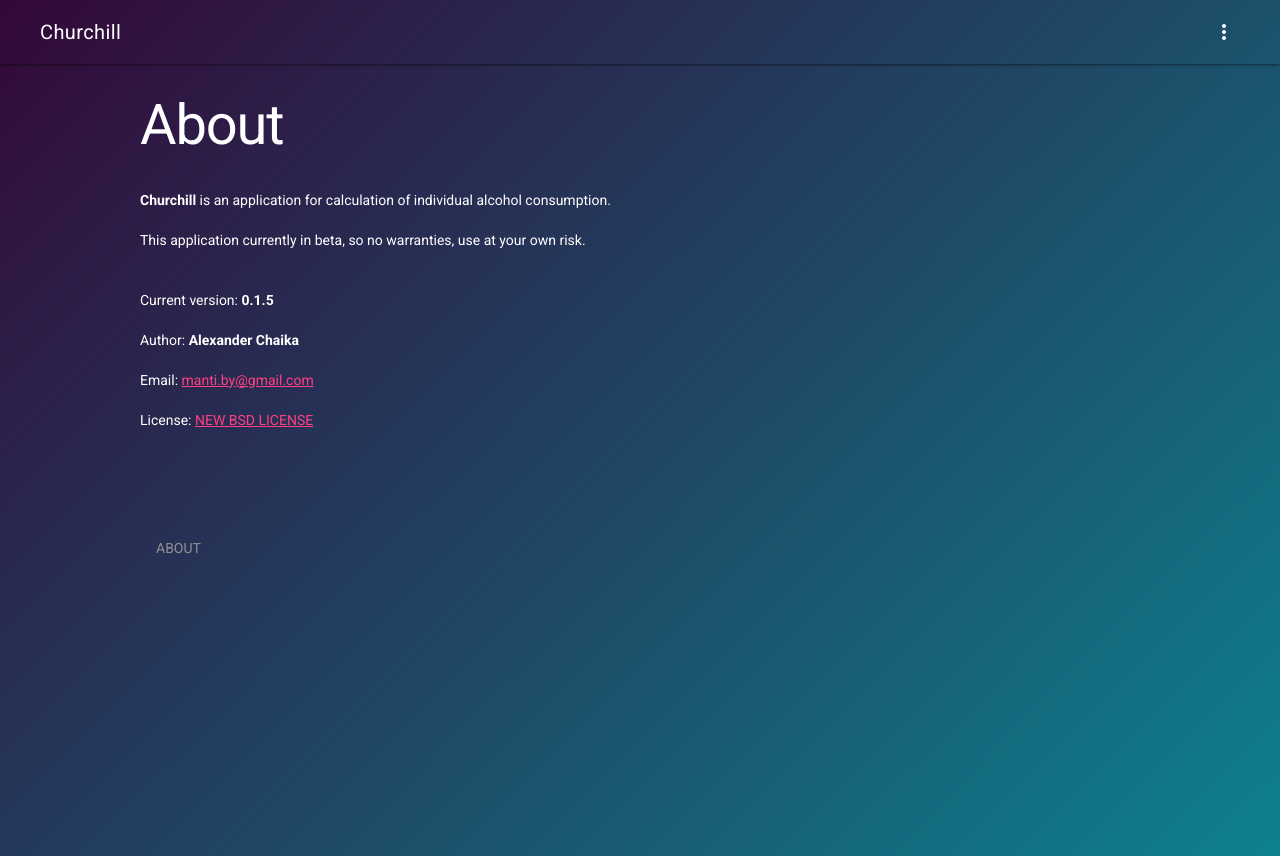
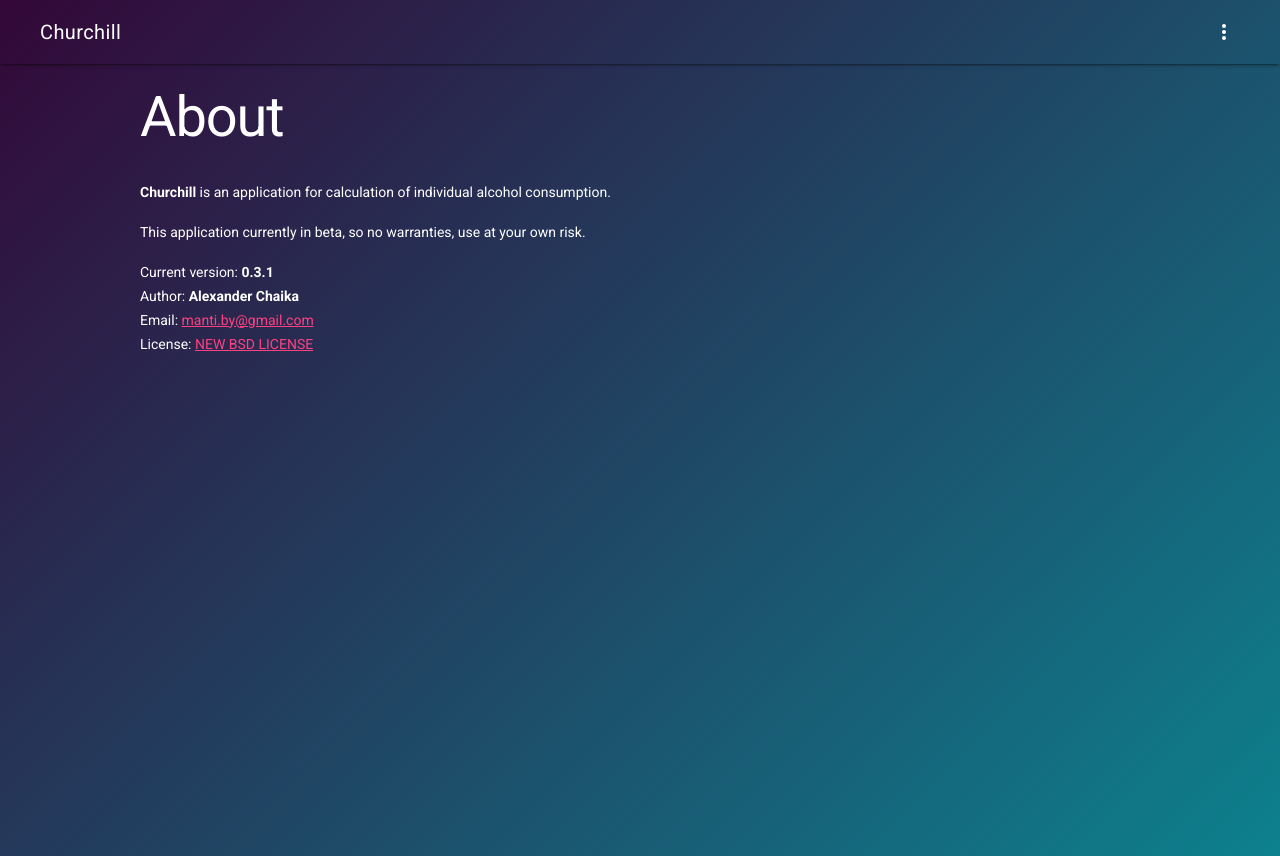
Before and after one commit to manti-by/Traugott, a Django app: page /about in a window 1280 px wide. Run offline with Django 3.2, Linux system fonts and the light colour scheme; data that the repository does not hold is empty; style sheets or scripts are compiled from the project's sources; parts of the project's set-up code (start-up, migrations or seed data) failed here and were passed over; some libraries are stand-ins or nearby versions.

Commit message:
Update base layout

```diff
--- a/app/churchill/static/js/plugins/dialog.js
+++ b/app/churchill/static/js/plugins/dialog.js
@@ -6,20 +6,24 @@
         var dialog = $('<div class="dialog gradient"></div>');
 
         dialog.open = function() {
-            if ($(window).width() < 769) {
-                dialog.css('height', $(window).height()).animate({ left: 0 }, 250);
+            var width = $(window).width(),
+                height = $(window).height();
+
+            if (height < 769) {
+                dialog.find('.content').css('width', width).css('height', height - 56);
+                dialog.css('height', height).animate({ left: 0 }, 250);
             } else {
-                dialog.animate({opacity: 1}, 250);
+                dialog.animate({ opacity: 1 }, 250);
             }
         };
 
         dialog.close = function() {
             if ($(window).width() < 769) {
-                dialog.animate({left: '100%'}, 250, function () {
+                dialog.animate({ left: '100%' }, 250, function () {
                     dialog.remove();
                 });
             } else {
-                dialog.animate({opacity: 0}, 250, function () {
+                dialog.animate({ opacity: 0 }, 250, function () {
                     dialog.remove();
                 });
             }
--- a/app/churchill/static/js/shots/shot.view.js
+++ b/app/churchill/static/js/shots/shot.view.js
@@ -25,7 +25,7 @@
         initAddDialog: function() {
             var view = this;
 
-            $('.add-shot').on('click', function () {
+            $('.open-add-shot-form').on('click', function () {
                 $.shotTypeModel.all({}, function (data) {
                     var html = $.fn.renderTemplate('t-add-shot-dialog', data, true),
                         dialog = $.fn.dialog(html);
@@ -41,7 +41,7 @@
 
             dialog.find('.close').on('click', dialog.close);
 
-            dialog.find('.add').on('click', function () {
+            dialog.find('.add-shot').on('click', function () {
                 var result = [];
                 dialog.find('.mdl-tabs__panel.is-active')
                     .find('.volume input').each(function () {
--- a/app/churchill/static/less/base.less
+++ b/app/churchill/static/less/base.less
@@ -19,6 +19,7 @@ body {
     left: 0;
     height: 100%;
     width: 100%;
+    background: #FFF;
     z-index: 1000;
     opacity: 0;
 
@@ -29,6 +30,7 @@ body {
     }
 }
 
+.open-add-shot-form,
 .add-shot {
     position: fixed;
     display: block;
@@ -37,6 +39,11 @@ body {
     margin-right: 16px;
     margin-bottom: 16px;
     z-index: 900;
+}
+
+.add-shot {
+    left: 50%;
+    margin-left: -28px;
 }
 
 form {
@@ -57,10 +64,6 @@ form {
 .empty {
     padding: 1em 0;
     color: #333;
-}
-
-#add-shot-dialog h5 {
-    margin: 0;
 }
 
 #popular-panel {
@@ -291,3 +294,14 @@ form {
     /* IE6-9 fallback on horizontal gradient */
     filter: progid:DXImageTransform.Microsoft.gradient(startColorstr=@color-primary-dark, endColorstr=@color-accent, GradientType=1);
 }
+
+
+/* Permalink - use to edit and share this gradient: http://colorzilla.com/gradient-editor/#330838+0,23395b+100 */
+
+.gradient-tabs {
+    background: #330838; /* Old browsers */
+    background: -moz-linear-gradient(-45deg,  #330838 0%, #23395b 100%); /* FF3.6-15 */
+    background: -webkit-linear-gradient(-45deg,  #330838 0%,#23395b 100%); /* Chrome10-25,Safari5.1-6 */
+    background: linear-gradient(135deg,  #330838 0%,#23395b 100%); /* W3C, IE10+, FF16+, Chrome26+, Opera12+, Safari7+ */
+    filter: progid:DXImageTransform.Microsoft.gradient( startColorstr='#330838', endColorstr='#23395b',GradientType=1 ); /* IE6-9 fallback on horizontal gradient */
+}
--- a/app/churchill/static/less/mdl.less
+++ b/app/churchill/static/less/mdl.less
@@ -1,15 +1,3 @@
-.mdl-mini-footer {
-    background: transparent;
-
-    .mdl-mini-footer__link-list {
-        padding-top: 4em;
-        a {
-            padding-right: 1.5em;
-            text-transform: uppercase;
-        }
-    }
-}
-
 .mdl-button {
     &.mdl-button--primary {
         color: @color-primary;
@@ -42,7 +30,11 @@
 }
 
 .mdl-layout__header {
-    display: flex;
+    position: absolute;
+    top: 0;
+    left: 0;
+    right: 0;
+    display: block;
     background-color: transparent;
 
     .mdl-layout__header-row {
@@ -59,6 +51,33 @@
     .mdl-button {
         &.mdl-button--icon {
             color: #FFF;
+        }
+    }
+}
+
+.mdl-layout__content {
+    position: relative;
+    top: 56px;
+
+    .white-plate {
+        display: flex;
+        height: 100%;
+        color: #333;
+        background: #FFF;
+
+        .mdl-textfield {
+            .mdl-textfield__input {
+                color: #333;
+                border-bottom: 1px solid #CCC;
+            }
+
+            .mdl-textfield__label {
+                color: #333;
+
+                &:after {
+                    background-color: @color-accent;
+                }
+            }
         }
     }
 }
@@ -122,6 +141,10 @@
             background: #FFF;
         }
     }
+
+    .mdl-tabs__tab-bar {
+        padding-top: 1em;
+    }
 }
 
 .mdl-tabs__panel {
--- a/app/churchill/static/less/responsive/phone.less
+++ b/app/churchill/static/less/responsive/phone.less
@@ -42,17 +42,13 @@
         opacity: 1;
     }
 
-    .mdl-layout__content {
-        width: 98%;
-    }
-
     .mdl-dialog__title {
         padding: 1rem 1rem 0;
         font-size: 1.8em;
     }
 
     .mdl-dialog__content {
-        padding: 1em 0 0 0;
+        padding: 0;
     }
 
     .mdl-list__item {
--- a/app/churchill/templates/common/layout.html
+++ b/app/churchill/templates/common/layout.html
@@ -33,13 +33,10 @@
     <body>
         <div class="mdl-layout mdl-js-layout mdl-layout--fixed-header mdl-layout--no-desktop-drawer-button gradient">
             {% include 'common/header.html' %}
-            <main class="mdl-layout__content container">
+            <main class="mdl-layout__content">
                 {% block content %}
                     404 Not Found
                 {% endblock %}
-                <footer class="mdl-mini-footer mdl-layout--large-screen-only">
-                    {% include 'common/footer.html' %}
-                </footer>
             </main>
         </div>
 
--- a/app/churchill/templates/index.html
+++ b/app/churchill/templates/index.html
@@ -4,7 +4,7 @@
 
 {% block content %}
     {% include 'shots/list.html' %}
-    <button class="add-shot mdl-button mdl-js-button mdl-button--fab mdl-js-ripple-effect mdl-button--colored">
+    <button class="open-add-shot-form mdl-button mdl-js-button mdl-button--fab mdl-js-ripple-effect mdl-button--colored">
         <i class="material-icons">add</i>
     </button>
 {% endblock %}
--- a/app/churchill/templates/static/about.html
+++ b/app/churchill/templates/static/about.html
@@ -7,14 +7,14 @@
         <h1>About</h1>
         <p><strong>Churchill</strong> is an application for calculation of individual alcohol consumption.</p>
         <p>This application currently in beta, so no warranties, use at your own risk.</p>
-        <br>
-        <p>Current version: <strong>0.1.5</strong></p>
-        <p>Author: <strong>Alexander Chaika</strong></p>
-        <p>Email: <a href="mailto:manti.by@gmail.com">manti.by@gmail.com</a></p>
-        <p>License:
-            <a href="https://raw.githubusercontent.com/manti-by/Churchill/master/NEW-BSD-LICENSE">
-                NEW BSD LICENSE
-            </a>
+        <p>
+            Current version: <strong>0.3.1</strong><br>
+            Author: <strong>Alexander Chaika</strong><br>
+            Email: <a href="mailto:manti.by@gmail.com">manti.by@gmail.com</a><br>
+            License:
+                <a href="https://raw.githubusercontent.com/manti-by/Churchill/master/NEW-BSD-LICENSE">
+                    NEW BSD LICENSE
+                </a>
         </p>
     </div>
 {% endblock %}
```
Also changed, not shown: app/churchill/templates/handlebars/dialogs.html (+12 -17 lines), app/churchill/static/less/index.less (line endings or trailing spaces).
